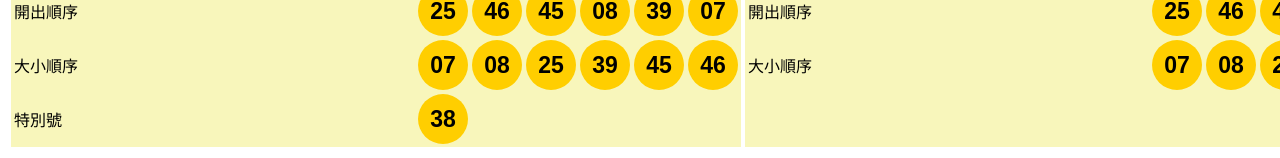
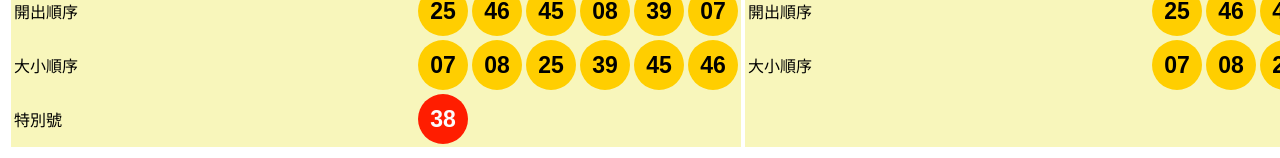
Before and after one commit to tinaliao920/hw02, a plain HTML site: page index.html in a window 1280 px wide. Shown: the part 712-870 px from the top of the page. Drawn offline with Linux system fonts and the light colour scheme.

Commit message:
特別號 bg1改a1

```diff
--- a/main.css
+++ b/main.css
@@ -15,7 +15,7 @@ background:#f8f6bb
     text-align:center;
     background:#ffce00;
 }
-.bg1{
+.a1{
 width:50px;
     height:50px;
     border-radius:50%;
```
